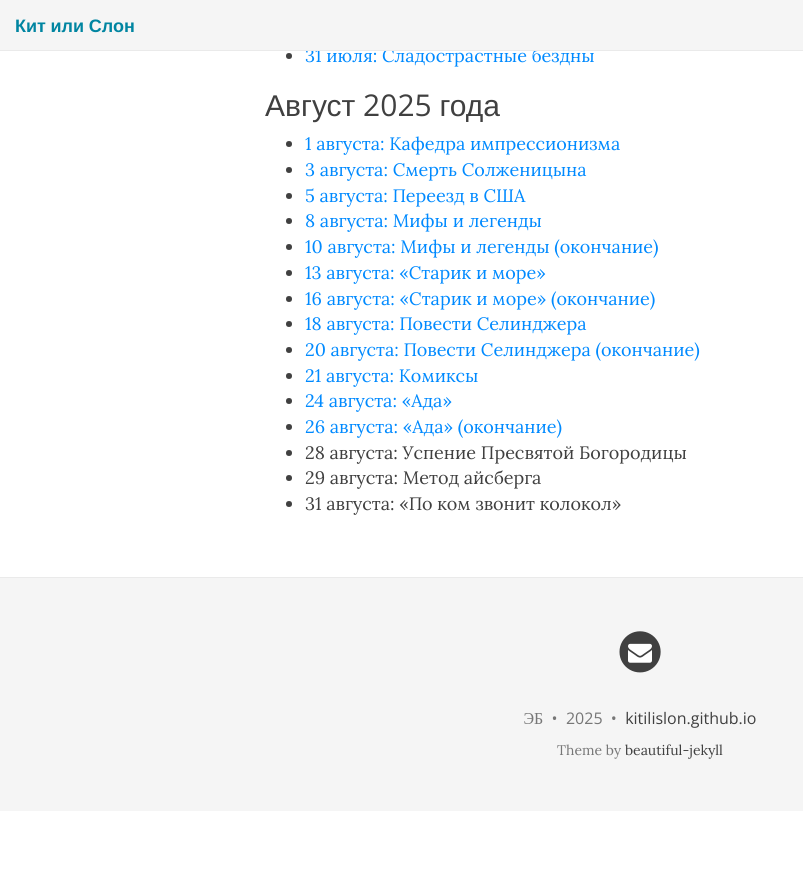
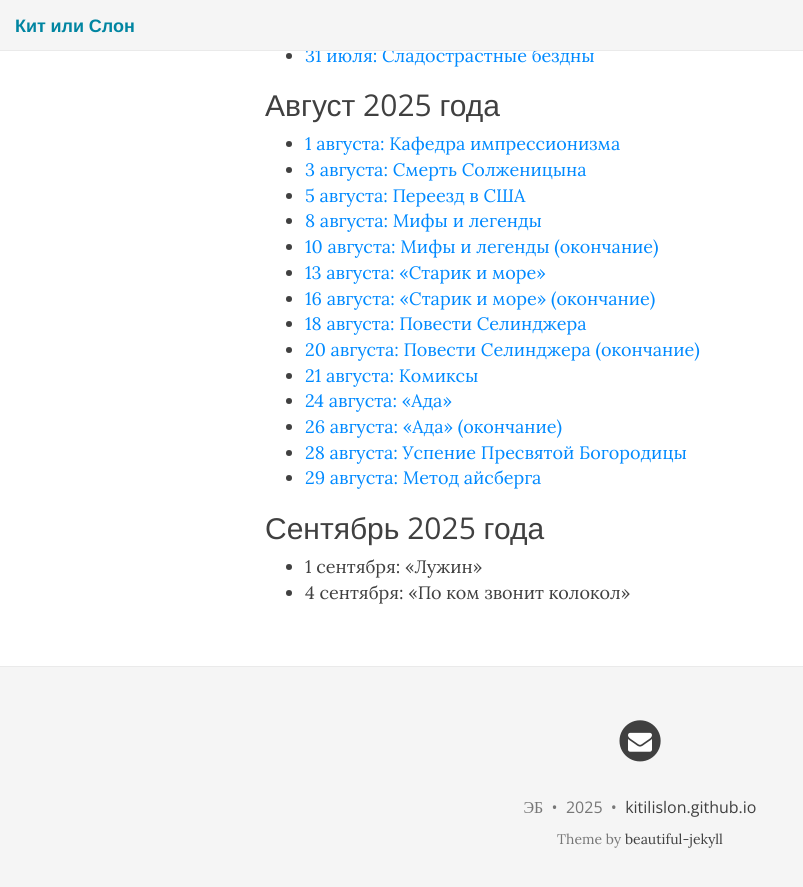
Before and after one commit to KitIliSlon/KitIliSlon.github.io, a Jekyll site: the page built from index.md, in a window 1280 px wide and 900 px high, scrolled down 4390 px. Shown: the top 887 px of the window, without its empty margins (0-803 px from the left). Built offline with Jekyll 4.4.1, drawn with Linux system fonts in a browser that asks for light colours; nearby versions of some CDN libraries; before the commit the page ends 5201 px from its top, so only the background shows below that.

Commit message:
2025-08-29

```diff
--- a/index.md
+++ b/index.md
@@ -181,9 +181,13 @@ published: true
 * [16 августа: «Старик и море» (окончание)](https://kitilislon.github.io/2025-08-16)
 * [18 августа: Повести Селинджера](https://kitilislon.github.io/2025-08-18)
 * [20 августа: Повести Селинджера (окончание)](https://kitilislon.github.io/2025-08-20)
-* [21 августа: Комиксы](https://kitilislon.github.io/2025-08-20)
+* [21 августа: Комиксы](https://kitilislon.github.io/2025-08-21)
 * [24 августа: «Ада»](https://kitilislon.github.io/2025-08-24)
 * [26 августа: «Ада» (окончание)](https://kitilislon.github.io/2025-08-26)
-* 28 августа: Успение Пресвятой Богородицы
-* 29 августа: Метод айсберга
-* 31 августа: «По ком звонит колокол»
+* [28 августа: Успение Пресвятой Богородицы](https://kitilislon.github.io/2025-08-28)
+* [29 августа: Метод айсберга](https://kitilislon.github.io/2025-08-29)
+
+## Сентябрь 2025 года
+
+* 1 сентября: «Лужин»
+* 4 сентября: «По ком звонит колокол»
```
Also changed, not shown: 2025-07-15.md (+1 -1 lines), 2025-07-17.md (+1 -1 lines), 2025-08-28.md (added, +21 -0 lines), 2025-08-29.md (added, +27 -0 lines).
